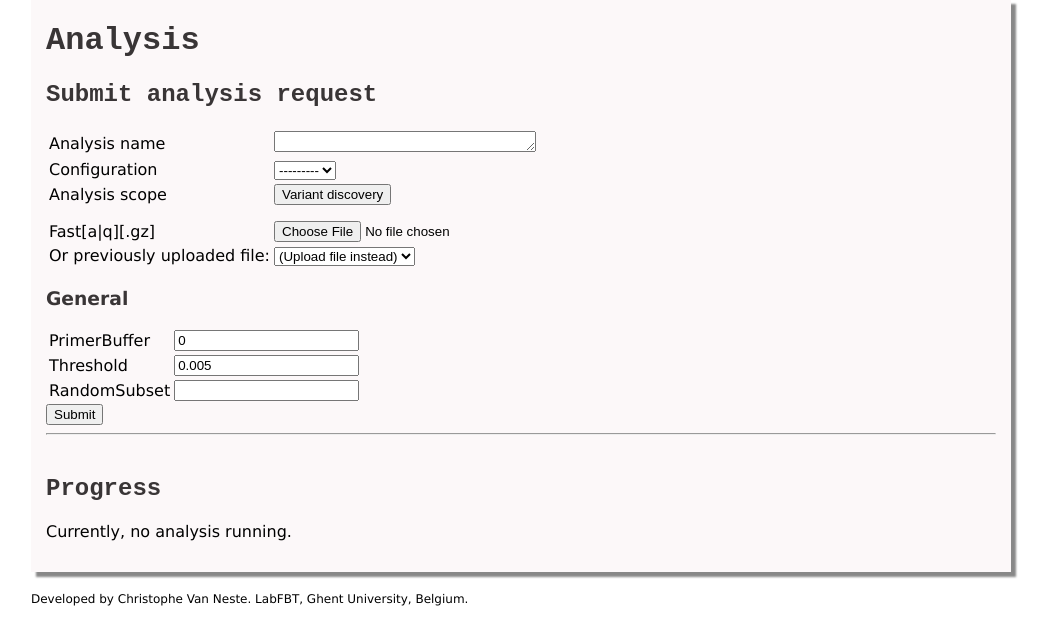
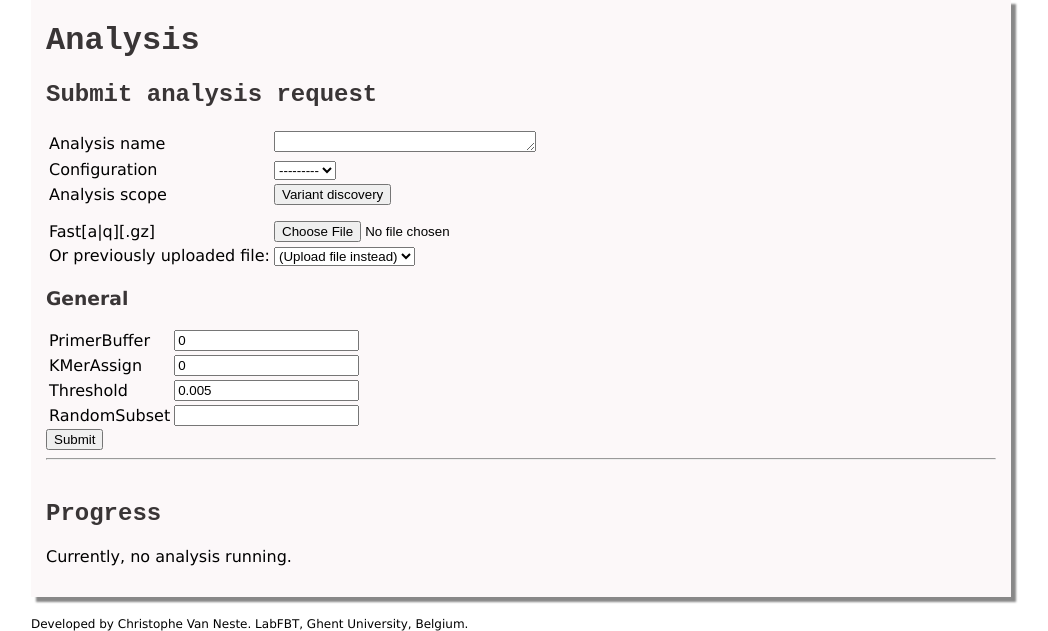
Before and after one commit to beukueb/myflq, a Django app: page /myflq/analysis/ in a window 1280 px wide. Shown: the part 201-832 px from the top of the page, without its empty margins (119-1167 px from the left). Before the commit the page ends 807 px from the top, so only its background shows below. Run offline with Django 3.2, Linux system fonts and the light colour scheme; the visitor is signed in with stand-in values (Sample User, id 1); data that the repository does not hold is empty; parts of the project's set-up code (start-up, migrations or seed data) failed here and were passed over; some libraries are stand-ins or nearby versions.

Commit message:
kmerassign in form

```diff
--- a/src/MyFLsite/myflq/templates/myflq/analysis.html
+++ b/src/MyFLsite/myflq/templates/myflq/analysis.html
@@ -67,7 +67,10 @@ function changeAim() {
             <table>
             <tr><td><label class="helponhover" for="{{ analysisform.primerBuffer.id_for_label }}">{{ analysisform.primerBuffer.label }}</label>
  <span class="helptext">{{ analysisform.primerBuffer.help_text }}</span></td>
-            <td>{{ analysisform.primerBuffer }}</td></tr>
+              <td>{{ analysisform.primerBuffer }}</td></tr>
+	    <tr><td><label class="helponhover" for="{{ analysisform.kMerAssign.id_for_label }}">{{ analysisform.kMerAssign.label }}</label>
+ <span class="helptext">{{ analysisform.kMerAssign.help_text }}</span></td>
+            <td>{{ analysisform.kMerAssign }}</td></tr>
             <tr><td><label class="helponhover" for="{{ analysisform.threshold.id_for_label }}">{{ analysisform.threshold.label }}</label>
  <span class="helptext">{{ analysisform.threshold.help_text }}</span></td>
             <td>{{ analysisform.threshold }}</td></tr>
```
